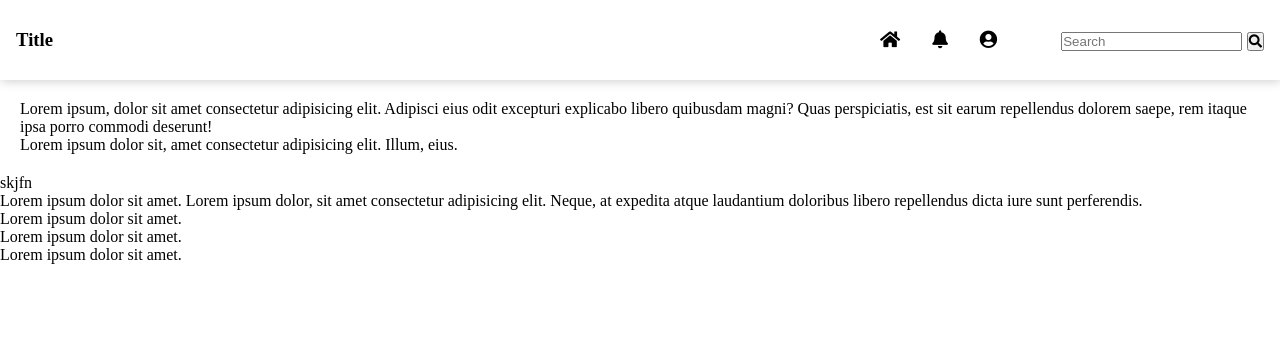
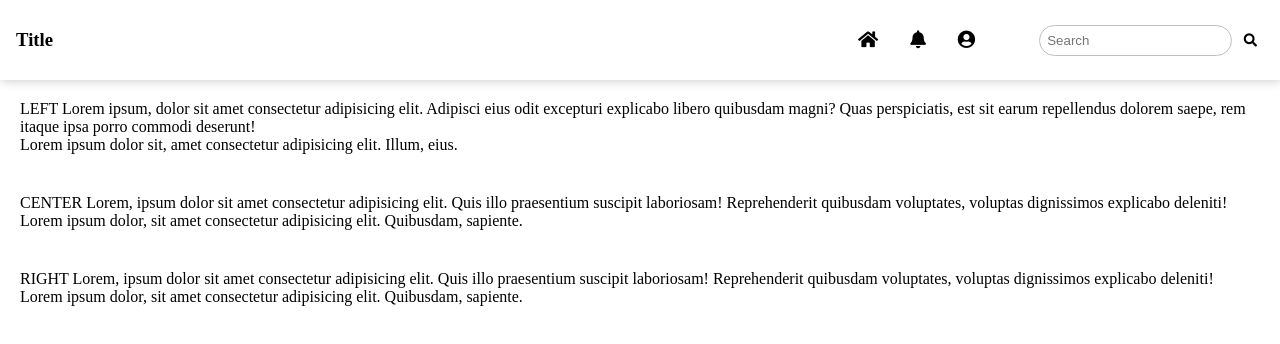
Before and after one commit to Subashmatu08/IdeaPile-resource, a plain HTML site: page NavBar/index.html in a window 1280 px wide. Drawn offline with Linux system fonts and the light colour scheme.

Commit message:
Adjusted Search Bar

```diff
--- a/NavBar/index.html
+++ b/NavBar/index.html
@@ -20,7 +20,7 @@
               <span></span>
             </label>
           </div>
-          <h3 class="title">Title</h3>
+          <a href="" class="snav-title-link"> <h3 class="title">Title</h3></a>
           <div class="snav-links">
             <ul>
               <li>
@@ -38,12 +38,12 @@
               <li class="search-bar">
                 <form class="d-flex">
                   <input
-                    class="form-control me-2"
+                    class="snav-search"
                     type="search"
                     placeholder="Search"
                     aria-label="Search"
                   />
-                  <button class="btn btn-outline-success" type="submit">
+                  <button class="snav-search-btn" type="submit">
                     <i class="fas fa-search"></i>
                   </button>
                 </form>
@@ -54,6 +54,7 @@
       </header>
       <main>
         <input type="checkbox" id="hamburger-check" class="hamburger-check" />
+        <!-- Left postion of the page's code to be placed right after checkbox(input type checkbox) -->
         <div class="left">
           <label for="hamburger-check" class="navbar-close onleft">
             <span></span>
@@ -61,28 +62,36 @@
           <div class="left-content">
             <!-- Remove when use -->
             <p>
+              LEFT
               Lorem ipsum, dolor sit amet consectetur adipisicing elit. Adipisci
               eius odit excepturi explicabo libero quibusdam magni? Quas
               perspiciatis, est sit earum repellendus dolorem saepe, rem itaque
               ipsa porro commodi deserunt!
             </p>
-            <p>Lorem ipsum dolor sit, amet consectetur adipisicing elit. Illum, eius.</p>
+            <p>
+              Lorem ipsum dolor sit, amet consectetur adipisicing elit. Illum,
+              eius.
+            </p>
           </div>
         </div>
         <div class="center">
-          <ul>
-            <li>skjfn</li>
-            <li>
-              Lorem ipsum dolor sit amet. Lorem ipsum dolor, sit amet
-              consectetur adipisicing elit. Neque, at expedita atque laudantium
-              doloribus libero repellendus dicta iure sunt perferendis.
-            </li>
-            <li>Lorem ipsum dolor sit amet.</li>
-            <li>Lorem ipsum dolor sit amet.</li>
-            <li>Lorem ipsum dolor sit amet.</li>
-          </ul>
+          <p>
+            CENTER
+            Lorem, ipsum dolor sit amet consectetur adipisicing elit. Quis illo
+            praesentium suscipit laboriosam! Reprehenderit quibusdam voluptates,
+            voluptas dignissimos explicabo deleniti!
+          </p>
+          <p>Lorem ipsum dolor, sit amet consectetur adipisicing elit. Quibusdam, sapiente.</p>
         </div>
-        <div class="right"></div>
+        <div class="right">
+          <p>
+            RIGHT
+            Lorem, ipsum dolor sit amet consectetur adipisicing elit. Quis illo
+            praesentium suscipit laboriosam! Reprehenderit quibusdam voluptates,
+            voluptas dignissimos explicabo deleniti!
+          </p>
+          <p>Lorem ipsum dolor, sit amet consectetur adipisicing elit. Quibusdam, sapiente.</p>
+        </div>
       </main>
     </div>
   </body>
--- a/NavBar/nav.css
+++ b/NavBar/nav.css
@@ -4,6 +4,10 @@
     --nav-background-color:white;
     --left-background-color:white;
 }
+.center,.right{
+  padding: 20px;
+}
+
 *{
   margin: 0;
   padding: 0;
@@ -44,6 +48,10 @@ html {
 .snav-links ul li a:hover {
   color: var(--nav-text-hover-color);
 }
+.snav-title-link{
+  color: var(--nav-text-color);
+  text-decoration: none;
+}
 .hamburger-container {
   display: none;
 }
@@ -59,6 +67,24 @@ html {
 }
 .hamburger-check {
   display: none;
+}
+.snav-search,.snav-search-btn{
+  /* background-color: red; */
+  padding: 7px;
+  border-radius: 1rem;
+  border: 1.5px solid rgb(192, 191, 191);
+}
+.snav-search:focus{
+  border: 1.5px solid grey;
+  outline: none;
+}
+.snav-search-btn{
+  background: transparent;
+  border: none;
+  cursor: pointer;
+}
+.snav-search-btn:hover{
+  color: var(--nav-text-hover-color);
 }
 
 @media screen and (max-width: 576px) {
```
